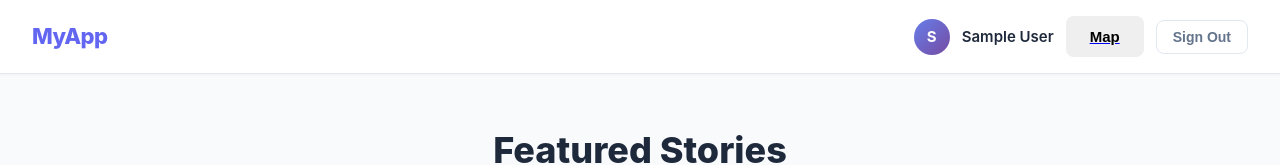
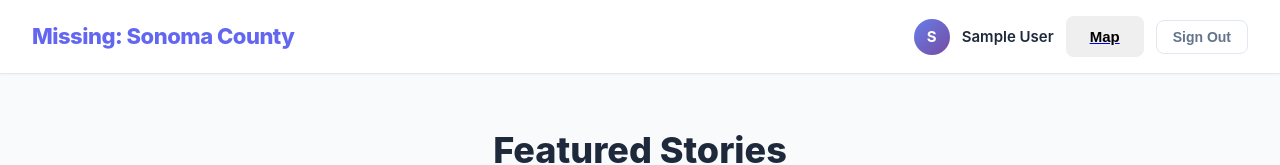
Before and after one commit to PaulaReagan/MissingInc, a React (Vite) app: page / in a window 1280 px wide. Shown: the top 165 px of the page. Built offline with nearby package versions, Linux system fonts and the light colour scheme; no server answers; the database is empty; sample sign-in values are in the browser's storage.

Commit message:
Update Home.jsx

```diff
--- a/src/pages/Home.jsx
+++ b/src/pages/Home.jsx
@@ -80,7 +80,7 @@ export default function Home() {
   return (
     <div className="home-container">
       <header className="home-header">
-        <div className="home-logo">MyApp</div>
+        <div className="home-logo">Missing: Sonoma County</div>
         <div className="home-user-section">
           <div
             className="home-avatar"
```
